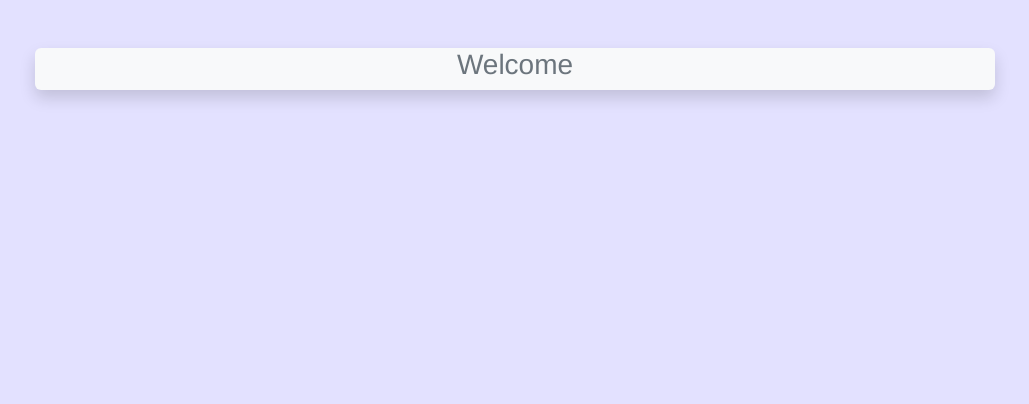
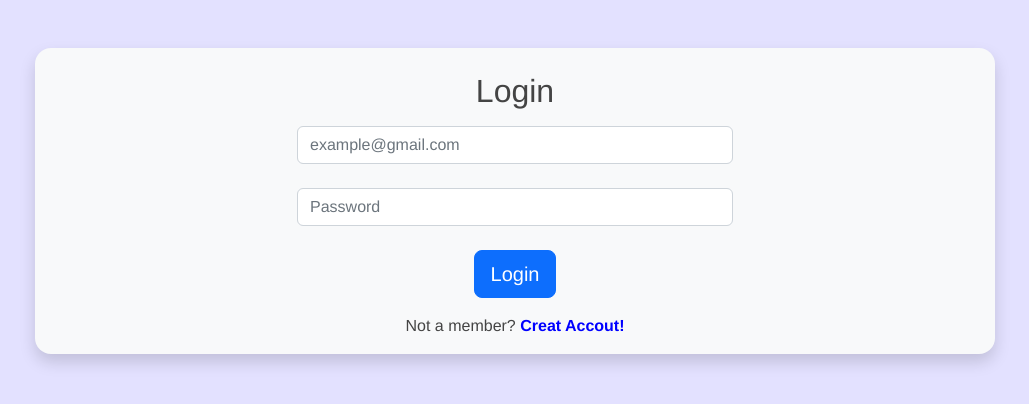
Before and after one commit to itcreation2021/Live-Chat_APP-Vue-, a Vue app: page / in a window 1280 px wide. Shown: the top 404 px of the page, without its empty margins (125-1154 px from the left). Built offline with nearby package versions, Linux system fonts and the light colour scheme.

Commit message:
Signup User

```diff
--- a/package.json
+++ b/package.json
@@ -9,6 +9,7 @@
   "dependencies": {
     "bootstrap": "^5.2.3",
     "core-js": "^3.8.3",
+    "firebase": "^8.10.0",
     "vue": "^3.2.13",
     "vue-router": "^4.0.3"
   },
--- /dev/null
+++ b/src/components/Login.vue
@@ -0,0 +1,35 @@
+<template>
+    <div class="row justify-content-center align-items-center">
+        <div class="col-md-6">
+            <h2 class="text-center mt-4"> Login </h2>
+            <form @submit.prevent="login" class="d-flex flex-column align-items-center m-3">
+                <div class="w-100">
+                    <input type="email" class="form-control" placeholder="example@gmail.com" v-model="email">
+                    <input type="password" class="form-control my-4" placeholder="Password" v-model="password">
+                </div>
+                <button class=" btn btn-primary mx-auto btn-lg">Login</button>
+            </form>
+        </div>
+    </div>
+</template>
+
+<script>
+import { ref } from '@vue/reactivity'
+import {auth} from '../firebase/config';
+export default {
+    setup() {
+        let email = ref("");
+        let password = ref("");
+
+        let login = async () => {
+            let res = await auth.createUserWithEmailAndPassword(email.value, password.value);
+            console.log(res.value)
+        }
+        return {email, password, login }
+    }
+}
+</script>
+
+<style>
+
+</style>
--- /dev/null
+++ b/src/components/Signup.vue
@@ -0,0 +1,46 @@
+<template>
+    <div class="row justify-content-center align-items-center">
+        <div class="col-md-6">
+            <h2 class="text-center mt-4">Sign Up</h2>
+            <form @submit.prevent="signUp" class="d-flex flex-column align-items-center m-3">
+                <div class="w-100">
+                    <input type="text" class="form-control" placeholder="Display Name" v-model="displayName">
+                    <input type="email" class="form-control my-4" placeholder="example@gmail.com" v-model="email">
+                    <input type="password" class="form-control" placeholder="Password" v-model="password">
+                </div>
+                <button class="btn btn-primary mt-4 mx-auto btn-lg">Sign Up</button>
+            </form>
+        </div>
+    </div>
+</template>
+
+<script>
+import { ref } from '@vue/reactivity'
+import {auth} from '../firebase/config';
+export default {
+    setup() {
+        let displayName = ref("");
+        let email = ref("");
+        let password = ref("");
+        let error = ref(null)
+
+        let signUp = async() => {
+            try {
+                let res = await auth.createUserWithEmailAndPassword(email.value, password.value);
+                if (!res) {
+                    throw new Error("Cound not create user")
+                }
+                console.log(res.user)
+            }
+            catch (err) {
+                err.value = err.message;
+            }
+        }
+        return {displayName,email,password,signUp}
+    }
+}
+</script>
+
+<style>
+
+</style>
--- /dev/null
+++ b/src/firebase/config.js
@@ -0,0 +1,19 @@
+import firebase from 'firebase/app';
+import "firebase/firestore"
+import "firebase/auth"
+
+
+const firebaseConfig = {
+  apiKey: "AIzaSyADLXDzRjhXyVzMeLUmMZGvnq9_aLzAI28",
+  authDomain: "vue-blog-system-4f66b.firebaseapp.com",
+  projectId: "vue-blog-system-4f66b",
+  storageBucket: "vue-blog-system-4f66b.appspot.com",
+  messagingSenderId: "837785268142",
+  appId: "1:837785268142:web:a0d9f4979dfbb22064623f",
+};
+firebase.initializeApp(firebaseConfig);
+let db = firebase.firestore();
+let auth = firebase.auth();
+let timestamp = firebase.firestore.FieldValue.serverTimestamp;
+
+export {db, timestamp,auth}
--- a/src/views/Welcome.vue
+++ b/src/views/Welcome.vue
@@ -1,15 +1,39 @@
 <template>
-  <div class="welcome d-flex justify-content-center mt-5 rounded shadow bg-light w-75 m-auto">
-    <h3 class="text-secondary">Welcome</h3>
+  <div class="welcome justify-content-center rounded-4 mt-5 shadow bg-light w-75 m-auto">
+    <div v-if="showLoginForm">
+      <Login></Login>
+      <p class="text-center pb-3">Not a member? <span @click="showLoginForm = !showLoginForm">Creat Accout!</span></p>
+    </div>
+    <div v-else>
+      <Signup></Signup>
+      <p class="text-center pb-3">Already member? <span @click="showLoginForm = !showLoginForm">Login Form!</span></p>
+    </div>
   </div>
 </template>
 
 <script>
+import { ref } from '@vue/reactivity'
+import Login from '../components/Login'
+import Signup from '../components/Signup'
 export default {
+  components: {
+    Login, Signup
+  },
+  setup() {
+    let showLoginForm = ref(true)
+
+
+    return {showLoginForm}
+    }
 
 }
 </script>
 
 <style>
-
+.welcome span{
+  font-weight: bold;
+  text-decoration: none;
+  cursor: pointer;
+  color: blue;
+}
 </style>
```
Also changed, not shown: 1 other file (tests, documents, lock files or other folders).
